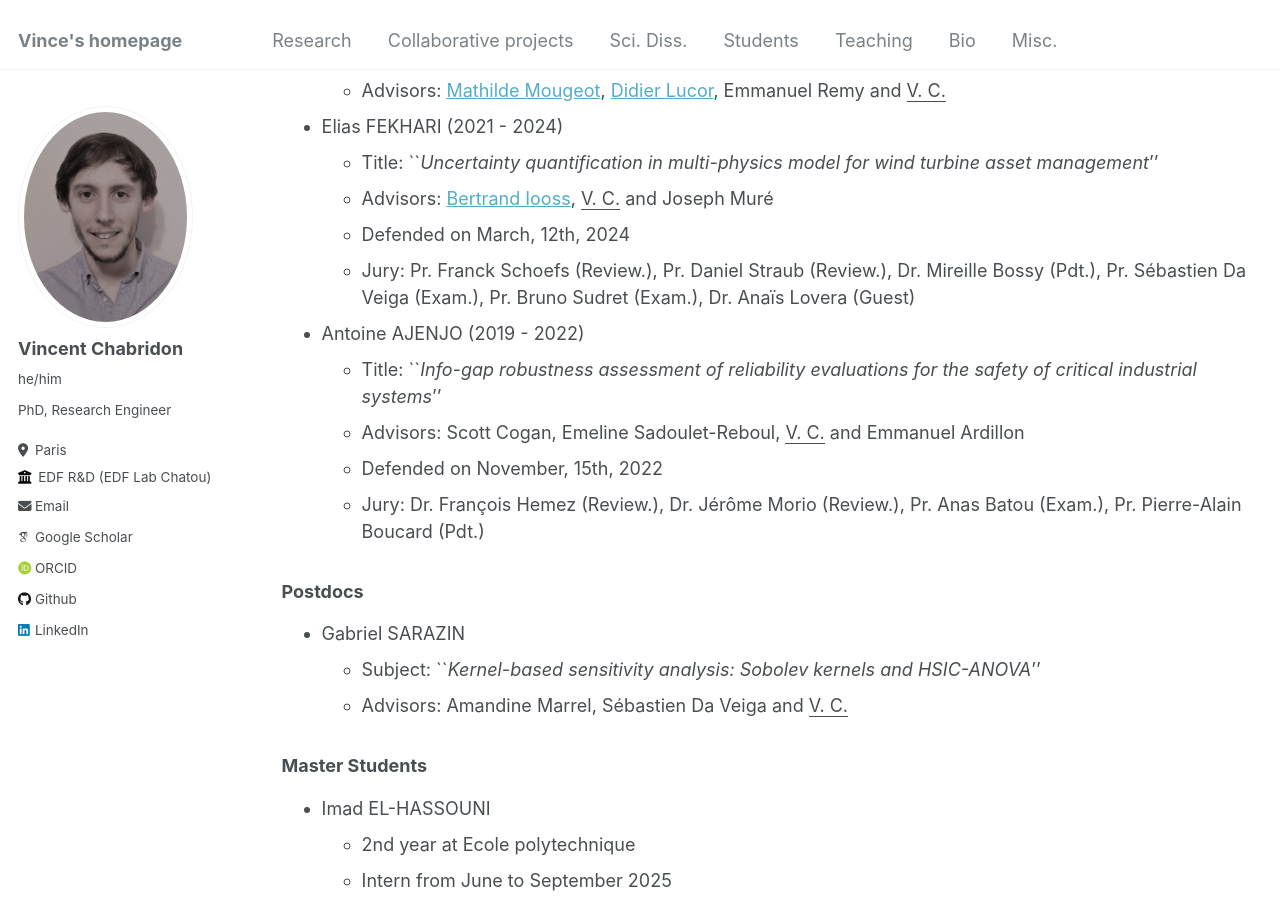
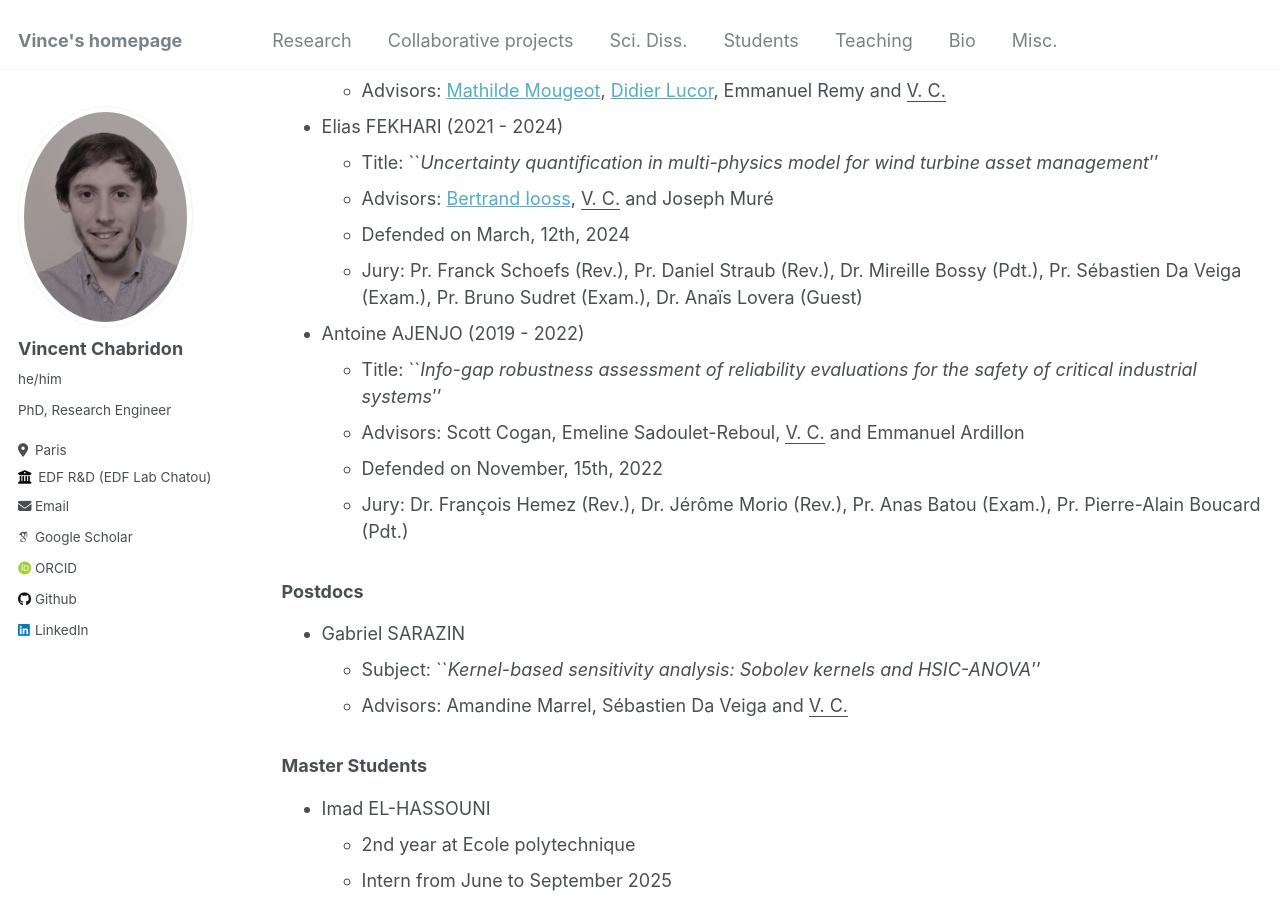
Before and after one commit to vchabri/vchabri.github.io, a Jekyll site: the page built from _pages/students.md, in a window 1280 px wide and 900 px high, scrolled down 439 px. Built offline with Jekyll 4.4.1, drawn with Linux system fonts in a browser that asks for light colours; some web fonts are replaced.

Commit message:
Update students.md

```diff
--- a/_pages/students.md
+++ b/_pages/students.md
@@ -19,12 +19,12 @@ If I have, please let me know by emailing me directly (see Contact info on Vince
   - Title: ``_Uncertainty quantification in multi-physics model for wind turbine asset management_''
   - Advisors: [Bertrand Iooss](https://biooss1.wixsite.com/bertrand), <ins> V. C.</ins> and Joseph Muré
   - Defended on March, 12th, 2024
-  - Jury: Pr. Franck Schoefs (Review.), Pr. Daniel Straub (Review.), Dr. Mireille Bossy (Pdt.), Pr. Sébastien Da Veiga (Exam.), Pr. Bruno Sudret (Exam.), Dr. Anaïs Lovera (Guest)
+  - Jury: Pr. Franck Schoefs (Rev.), Pr. Daniel Straub (Rev.), Dr. Mireille Bossy (Pdt.), Pr. Sébastien Da Veiga (Exam.), Pr. Bruno Sudret (Exam.), Dr. Anaïs Lovera (Guest)
 * Antoine AJENJO (2019 - 2022)
   - Title: ``_Info-gap robustness assessment of reliability evaluations for the safety of critical industrial systems_''
   - Advisors: Scott Cogan, Emeline Sadoulet-Reboul, <ins> V. C.</ins> and Emmanuel Ardillon
   - Defended on November, 15th, 2022
-  - Jury: Dr. François Hemez (Review.), Dr. Jérôme Morio (Review.), Pr. Anas Batou (Exam.), Pr. Pierre-Alain Boucard (Pdt.)
+  - Jury: Dr. François Hemez (Rev.), Dr. Jérôme Morio (Rev.), Pr. Anas Batou (Exam.), Pr. Pierre-Alain Boucard (Pdt.)
 
 ### Postdocs
 * Gabriel SARAZIN
```
